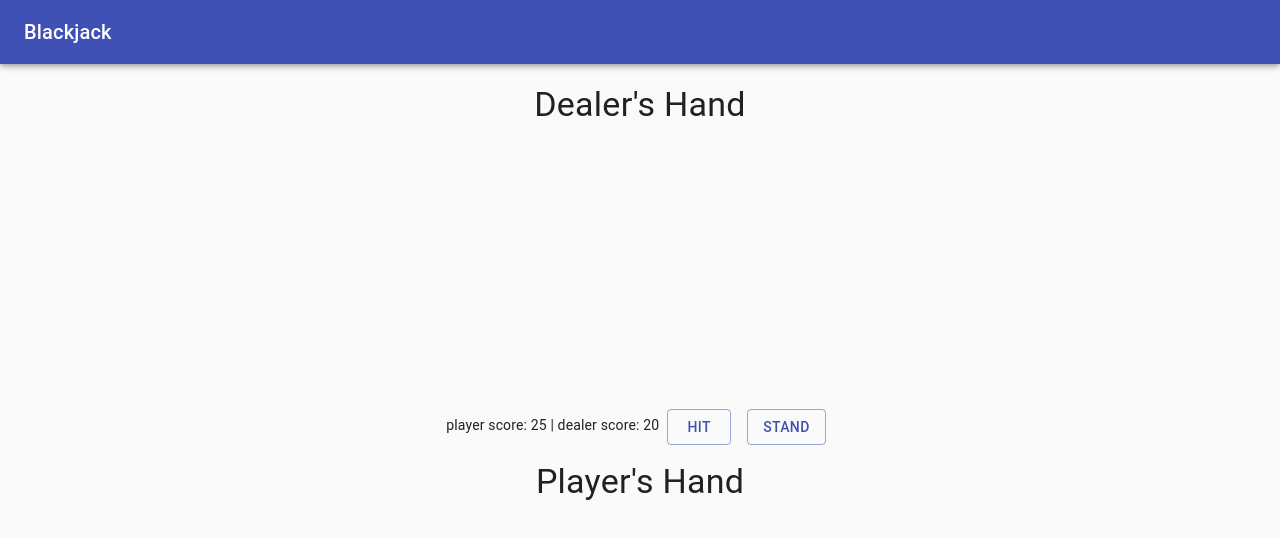
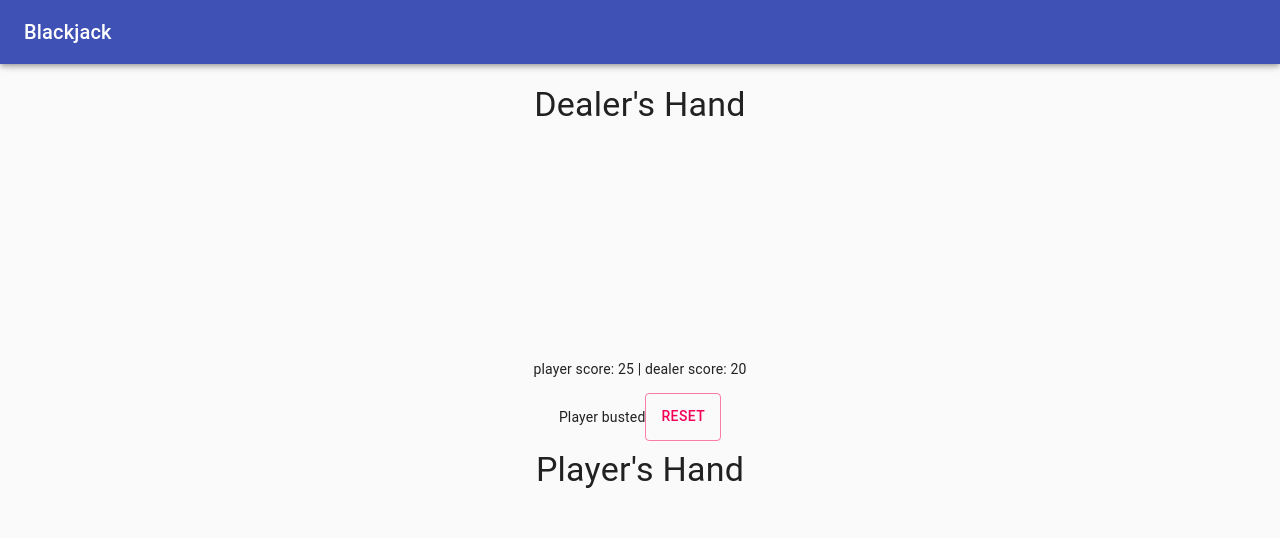
Before and after one commit to ssemtner/blackjack, a Next.js app: page / in a window 1280 px wide. Both pictures are taken after a click on the button "HIT". Shown: the top 538 px of the page. Built offline with nearby package versions, Linux system fonts and the light colour scheme.

Commit message:
finished dealer logic and win conditions

```diff
--- a/pages/_app.tsx
+++ b/pages/_app.tsx
@@ -1,16 +1,20 @@
 import { AppBar, CssBaseline, Toolbar, Typography } from '@material-ui/core'
 import type { AppProps } from 'next/app'
+import Head from 'next/head'
 import '../styles/globals.css'
 
 function MyApp({ Component, pageProps }: AppProps) {
     return (
         <CssBaseline>
-            <AppBar position="sticky">
+            <Head>
+                <title>Blackjack</title>
+            </Head>
+            <AppBar position='sticky'>
                 <Toolbar>
-                    <Typography variant="h6">Blackjack</Typography>
+                    <Typography variant='h6'>Blackjack</Typography>
                 </Toolbar>
             </AppBar>
-            <br/>
+            <br />
             <Component {...pageProps} />
         </CssBaseline>
     )
--- a/pages/index.tsx
+++ b/pages/index.tsx
@@ -1,4 +1,5 @@
 import { Button, Grid } from '@material-ui/core'
+import { time } from 'console'
 import { GetStaticProps } from 'next'
 import { useEffect, useState } from 'react'
 import Hand from '../components/hand'
@@ -6,22 +7,18 @@ import { playingCard } from '../components/playing-card'
 import { drawCard, generateDeck } from '../lib/deck'
 import { getHandScore } from '../lib/score'
 
-type winner = false | 'player' | 'dealer'
+type winner = false | 'player' | 'dealer' | 'push'
+type turn = 'player' | 'dealer' | 'end'
 
 export default function Home({ startingDeck }) {
-    const [deck, setDeck] = useState<Array<playingCard>>([])
+    const [deck, setDeck] = useState<Array<playingCard>>(startingDeck)
     const [playerHand, setPlayerHand] = useState<Array<playingCard>>([])
     const [playerScore, setPlayerScore] = useState<Number>(0)
     const [dealerHand, setDealerHand] = useState<Array<playingCard>>([])
     const [dealerScore, setDealerScore] = useState<Number>(0)
-    const [dealerCardsHidden, setDealerCardsHidden] = useState<boolean>(true)
-    const [status, setStatus] = useState<String>('')
+    const [turn, setTurn] = useState<turn>('player')
+    const [message, setMessage] = useState<String>('')
     const [winner, setWinner] = useState<winner>(false)
-
-    // Handles reseting the deck
-    useEffect(() => {
-        setDeck(startingDeck)
-    }, [])
 
     // Handles dealing
     useEffect(() => {
@@ -46,33 +43,101 @@ export default function Home({ startingDeck }) {
 
     // Handles checking for win conditions
     useEffect(() => {
-        if (playerScore > 21) {
-            setStatus('Player busted')
+        if (playerScore == 21 && playerHand.length == 2) {
+            if (dealerScore == 21 && dealerHand.length == 2) {
+                setMessage('Both blackjack')
+                setWinner('push')
+            }
+            setMessage('Player blackjack')
+            setWinner('player')
+        } else if (dealerScore == 21 && dealerHand.length == 2) {
+            setMessage('Dealer blackjack')
+            setWinner('dealer')
+        } else if (playerScore > 21) {
+            setMessage('Player busted')
+            setWinner('dealer')
+        } else if (dealerScore > 21) {
+            setMessage('Dealer busted')
+            setWinner('player')
         }
     }, [playerScore, dealerScore])
+
+    useEffect(() => {
+        if (turn == 'end') {
+            if (playerScore > dealerScore) {
+                setMessage('Player wins')
+                setWinner('player')
+            } else if (dealerScore > playerScore) {
+                setMessage('Dealer wins')
+                setWinner('dealer')
+            } else {
+                setMessage('Push')
+                setWinner('push')
+            }
+        }
+    }, [turn, dealerScore])
+
+    useEffect(() => {
+        if (turn == 'dealer') {
+            if (dealerScore > 21) {
+                setMessage('Dealer busted')
+                setWinner('player')
+            } else if (dealerScore > 16) {
+                setTurn('end')
+            } else {
+                setTimeout(
+                    () =>
+                        setDealerHand([
+                            ...dealerHand,
+                            drawCard([...deck], setDeck),
+                        ]),
+                    500
+                )
+            }
+        }
+    }, [turn, dealerScore])
 
     function handleHit() {
         setPlayerHand([...playerHand, drawCard([...deck], setDeck)])
     }
 
     function handleStand() {
-        setDealerCardsHidden(false)
+        setTurn('dealer')
+    }
+
+    function handleReset() {
+        setWinner(false)
+        setMessage('')
+        setTurn('player')
+        setDealerScore(0)
+        setPlayerScore(0)
+        setDealerHand([])
+        setPlayerHand([])
+        setDeck(startingDeck)
     }
 
     return (
         <Grid container direction='column' spacing={2}>
-            <Hand dealer hidden={dealerCardsHidden} hand={[...dealerHand]} />
-            <Grid item>
-                <br />
-                <br />
-            </Grid>
+            <Hand dealer hidden={turn == 'dealer'} hand={[...dealerHand]} />
 
             <Grid item container justify='center' spacing={2}>
                 <p>
                     player score: {playerScore} | dealer score: {dealerScore}
                 </p>
+            </Grid>
+            <Grid item container justify='center' spacing={2}>
                 {winner ? (
-                    <p>Over</p>
+                    <>
+                        <p>{message}</p>
+                        <p>{winner.toUpperCase}</p>
+                        <Button
+                            color='secondary'
+                            variant='outlined'
+                            onClick={handleReset}
+                        >
+                            Reset
+                        </Button>
+                    </>
                 ) : (
                     <>
                         <Grid item>
```
